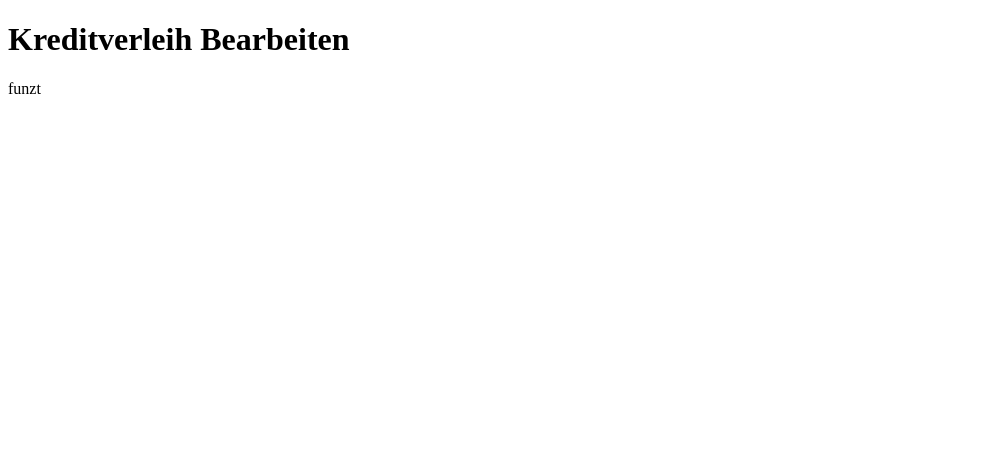
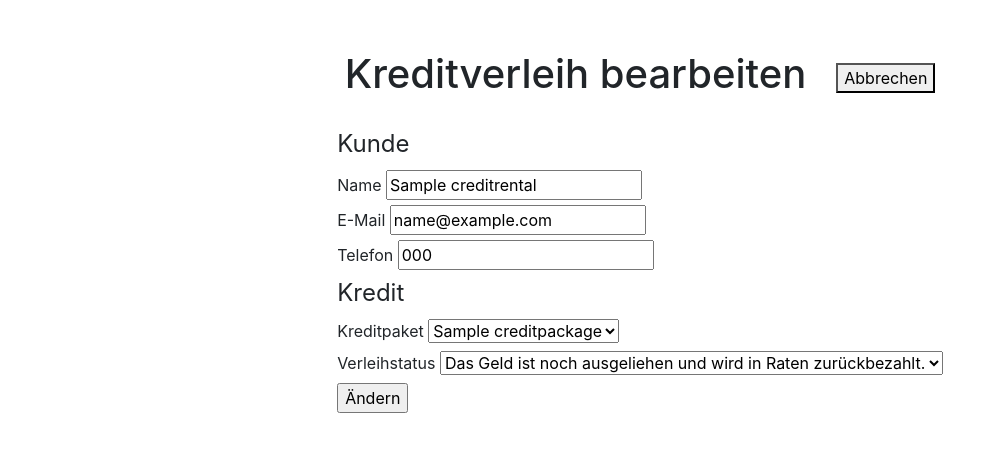
Before and after one commit to savogel1/uk307-creditrental, a PHP site: page /editcredit?id=1 in a window 1280 px wide. Shown: the top 452 px of the page, without its empty margins (0-998 px from the left). Run offline with PHP 8.4, Linux system fonts and the light colour scheme; tables that the repository leaves empty or names only in its code hold one stand-in row (values such as "Sample post"); data that the repository does not hold is empty.

Commit message:
Extended edit credit page

```diff
--- a/app/Controllers/EditCreditController.php
+++ b/app/Controllers/EditCreditController.php
@@ -1,3 +1,12 @@
 <?php
 
+$db = new DbManager();
+$creditPackages = $db->getCreditPackages();
+
+try {
+    $credit = $db->getById($_GET['id']);
+} catch (Exception $e) {
+    echo 'Fehler aufgetreten! Mögliche Ursache: Ungültige ID eingegeben!';
+}
+
 require 'app/Views/editcredit.view.php';
--- a/app/Models/DbManager.php
+++ b/app/Models/DbManager.php
@@ -23,6 +23,15 @@ class DbManager
         return $statement->fetchAll();
     }
 
+    public function getById(int $id)
+    {
+        $statement = $this->db->prepare('SELECT * FROM creditrental WHERE id = :id');
+        $statement->bindParam(':id', $id, PDO::PARAM_INT);
+        $statement->execute();
+
+        return $statement->fetch();
+    }
+
     public function addRental($name, $email, $phone, $noOfInstallments, $creditPackage)
     {
         $statement = $this->db->prepare("INSERT INTO `creditrental` (`id`, `name`, `email`, `phone`, `noOfInstallments`, `creditPackage`, `creationDate`) VALUES (NULL, :name, :email, :phone, :noOfInstallments, :creditPackage, :date);");
--- a/app/Views/editcredit.view.php
+++ b/app/Views/editcredit.view.php
@@ -3,17 +3,52 @@
 
 <head>
     <meta charset="UTF-8">
-    <title>Kreditverleih Bearbeiten</title>
+    <title>Kreditverleih bearbeiten</title>
+    <link rel="stylesheet" href="https://stackpath.bootstrapcdn.com/bootstrap/4.4.1/css/bootstrap.min.css">
+    <link rel="stylesheet" href="public/css/styles.css">
 </head>
 
 <body>
-    <div>
-        <div>
-            <h1>Kreditverleih Bearbeiten</h1>
+    <div class="container">
+        <div id="title" class="item">
+            <h1 id="inline-header">Kreditverleih bearbeiten</h1>
+            <a href="credits" id="inline-header-button"><button>Abbrechen</button></a>
         </div>
 
-        <div>
-            <p>funzt</p>
+        <div class="item">
+            <form action="updatecredit" method="post">
+                <fieldset>
+                    <legend>Kunde</legend>
+                    <label for="name">Name</label>
+                    <input type="text" name="name" value="<?= $credit['name'] ?>"><br>
+                    <label for="email">E-Mail</label>
+                    <input type="text" name="email" value="<?= $credit['email'] ?>"><br>
+                    <label for="phone">Telefon</label>
+                    <input type="text" name="phone" value="<?= $credit['phone'] ?>">
+                </fieldset>
+                <fieldset>
+                    <legend>Kredit</legend>
+                    <label for="package">Kreditpaket</label>
+                    <select name="package">
+                        <?php foreach($creditPackages as $creditPackage) : ?>
+                        <option value="<?= $creditPackage['name'] ?>"
+                            <?php if($creditPackage['id'] == $credit['creditPackage']) { echo "selected"; } ?>>
+                            <?= $creditPackage['name'] ?>
+                        </option>
+                        <?php endforeach; ?>
+                    </select>
+                    <br>
+                    <label for="status">Verleihstatus</label>
+                    <select name="status">
+                        <option value="<?= $credit['status'] ?>">Das Geld ist noch ausgeliehen und wird in Raten
+                            zurückbezahlt.</option>
+                        <option value="<?= $credit['status'] ?>">Das Geld wurde vollständig zurückbezahlt.</option>
+                    </select>
+                </fieldset>
+                <input type="submit" value="Ändern">
+            </form>
+            <!-- <br>
+            <a href="credits"><button>Abbrechen</button></a> -->
         </div>
     </div>
 </body>
--- a/app/Views/overview.view.php
+++ b/app/Views/overview.view.php
@@ -23,7 +23,9 @@
                     <td><?= $creditrental['noOfInstallments'] ?></td>
                     <td><?= $creditrental['creditPackage'] ?></td>
                     <td><?= $creditrental['creationDate'] ?></td>
-                    <td id="button"><button href="edittask?id=<?= $creditrental['id'] ?>">Bearbeiten</button></td>
+                    <td id="button">
+                        <a href="editcredit?id=<?= $creditrental['id'] ?>"><button>Bearbeiten</button></a>
+                    </td>
                 </tr>
                 <?php endforeach; ?>
             </table>
--- a/public/css/styles.css
+++ b/public/css/styles.css
@@ -20,12 +20,18 @@ td {
 }
 
 #title {
+  display: flex;
   margin-top: 50px;
   margin-bottom: 20px;
 }
 
-#overview-table {
-  /* align-self: flex-end; */
+#inline-header {
+  display: inline;
+  margin-right: 30px;
+}
+
+#inline-header-button {
+  align-self: center;
 }
 
 .item {
```
